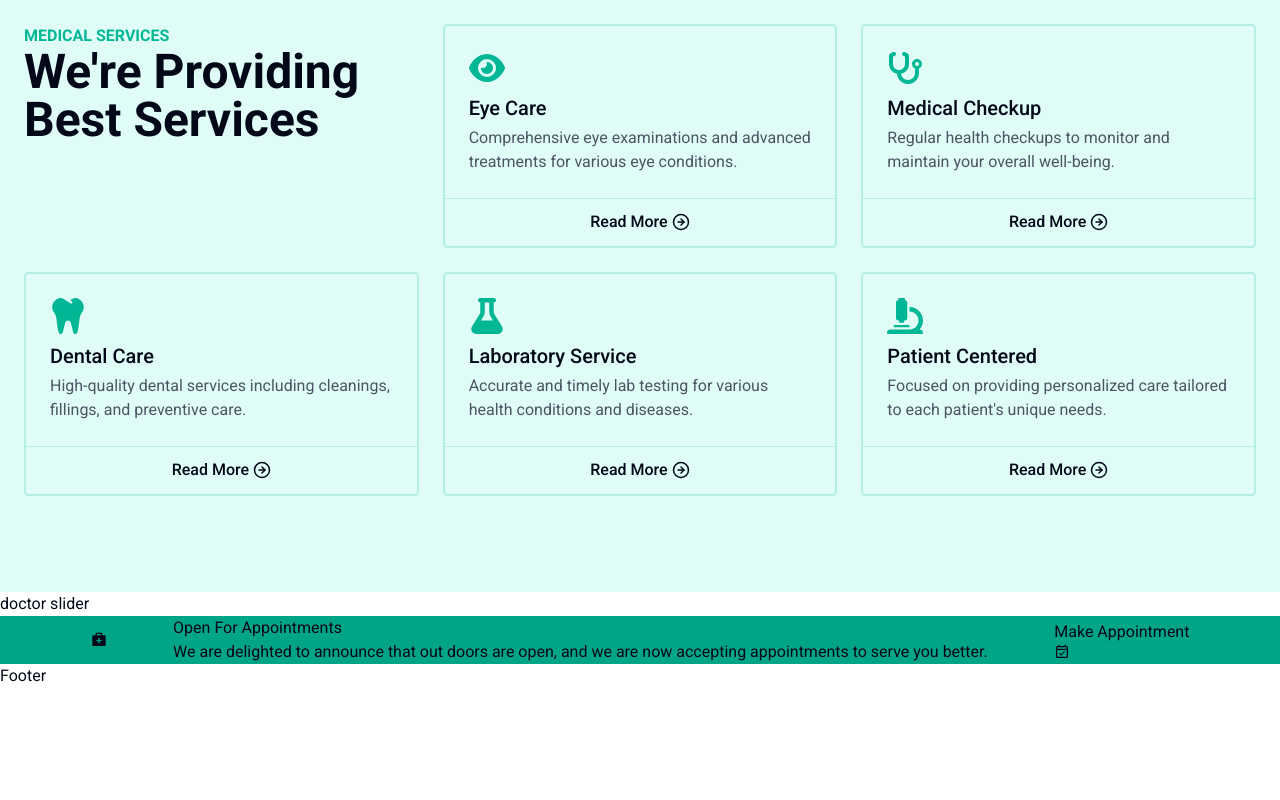
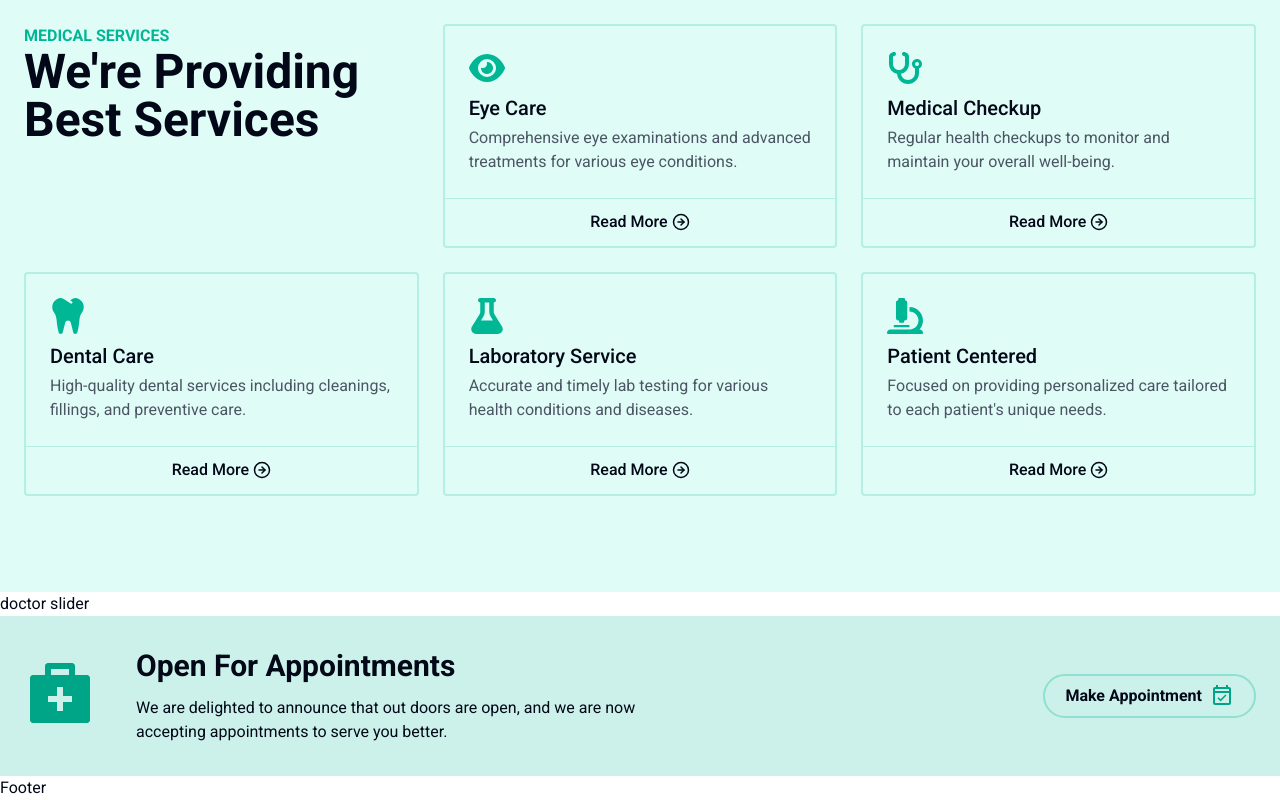
Before and after one commit to Mh-Monzil/MedFlow, a React (Vite) app: page / in a window 1280 px wide. Shown: the part 1454-2254 px from the top of the page. Before the commit the page ends 2142 px from the top, so only its background shows below. Built offline with nearby package versions, Linux system fonts and the light colour scheme.

Commit message:
done: appointmentbox section done

```diff
--- a/src/components/Home/AppointmentBox.jsx
+++ b/src/components/Home/AppointmentBox.jsx
@@ -4,16 +4,16 @@ import { MdOutlineEventAvailable } from "react-icons/md";
 
 const AppointmentBox = () => {
     return (
-        <div className="bg-primaryDark">
-            <div className="max-w-7xl mx-auto px-4 md:px-6 flex flex-col md:flex-row items-center justify-evenly">
-            <RiFirstAidKitFill />
-            <div>
-                <h2>Open For Appointments</h2>
-                <p>We are delighted to announce that out doors are open, and we are now accepting appointments to serve you better.</p>
+        <div className="bg-primaryTeal/20 py-8">
+            <div className="max-w-7xl mx-auto px-4 md:px-6 flex flex-col md:flex-row items-center justify-between">
+            <RiFirstAidKitFill className="text-7xl text-primaryDark" />
+            <div className="flex-1 space-y-3 md:px-10">
+                <h2 className="text-3xl font-bold">Open For Appointments</h2>
+                <p className="md:w-[500px]">We are delighted to announce that out doors are open, and we are now accepting appointments to serve you better.</p>
             </div>
-            <Link>
-                <span>Make Appointment</span>
-                <MdOutlineEventAvailable />
+            <Link className="flex items-center justify-between gap-2 border-2 border-primaryTeal/30 px-5 py-2 rounded-3xl hover:bg-white hover:rounded-md transition-all duration-300">
+                <span className=" font-semibold">Make Appointment</span>
+                <MdOutlineEventAvailable className="text-2xl text-primaryDark" />
             </Link>
             </div>
         </div>
```
